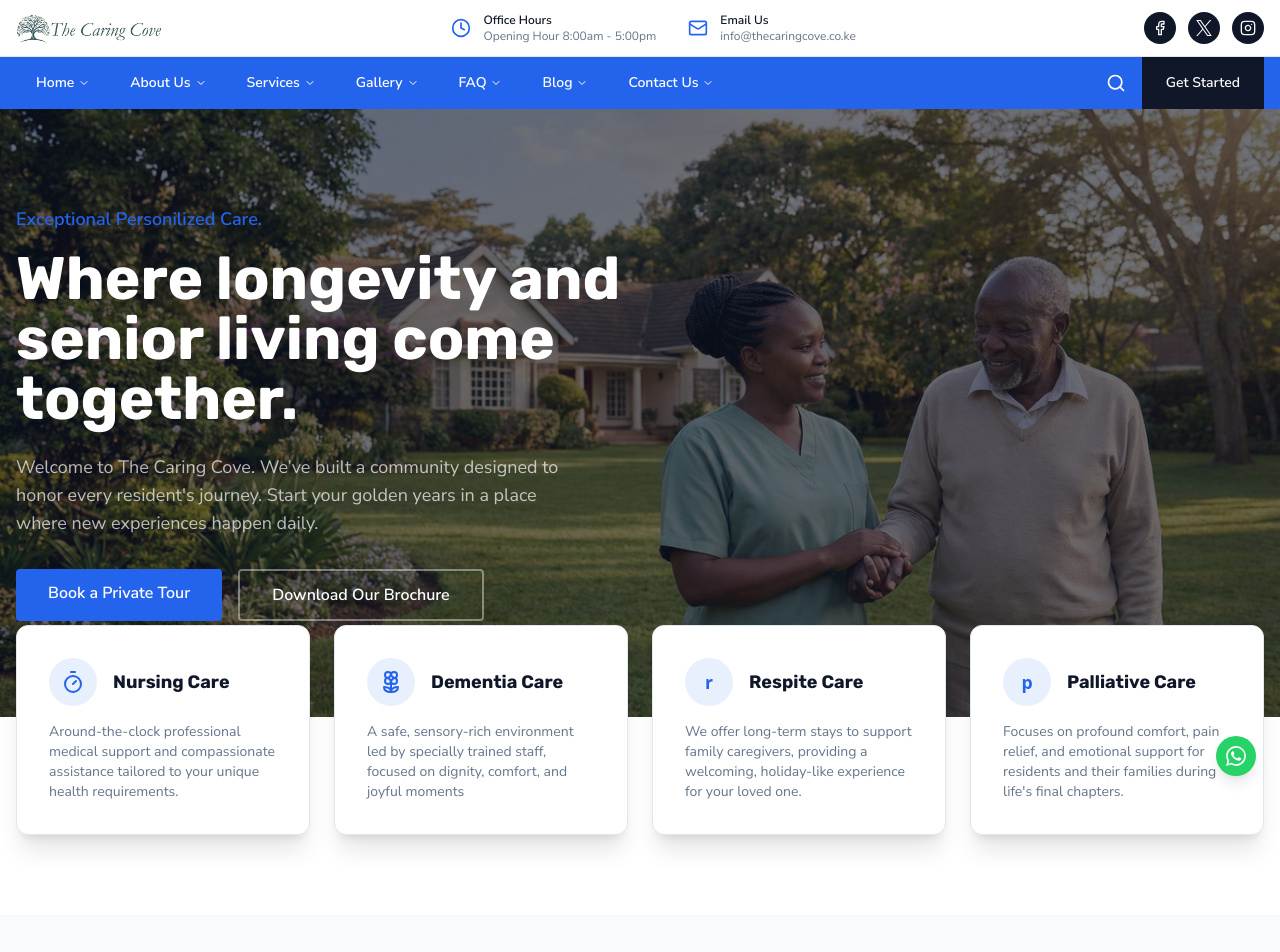
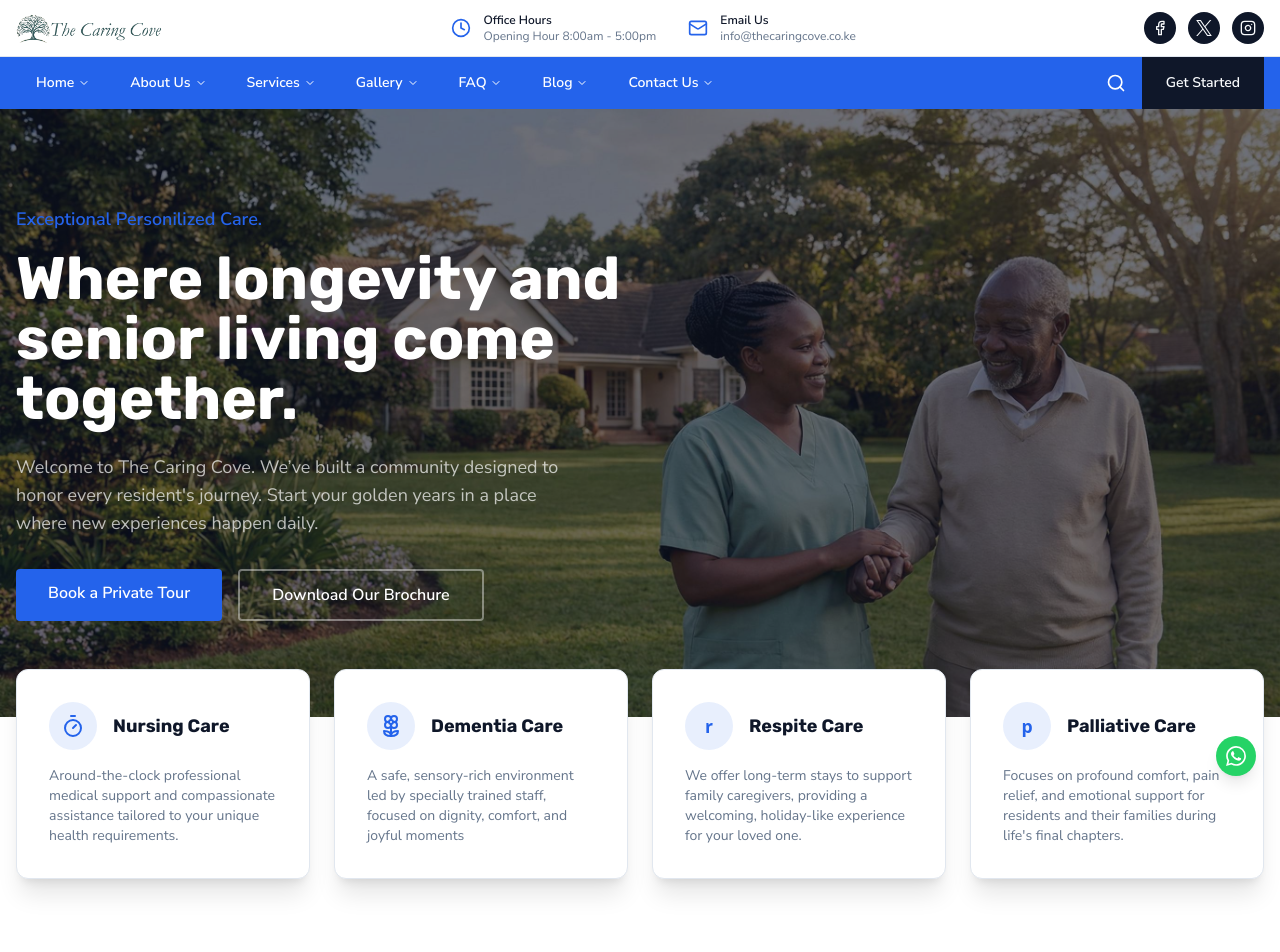
Before and after one commit to felixodette/the-caring-cove, a Next.js app: page / in a window 1280 px wide. Shown: the top 952 px of the page. Built offline with nearby package versions, Linux system fonts and the light colour scheme.

Commit message:
Increase spacing below hero CTAs
Reduce overlap so the four feature cards sit lower under the hero buttons.

Made-with: Cursor

```diff
--- a/src/components/sections/Features.tsx
+++ b/src/components/sections/Features.tsx
@@ -7,7 +7,7 @@ import siteContent from "@/content/site-content.json";
 const coveDifference = siteContent.homepage.coveDifference;
 
 const Features = () => (
-  <section className="relative z-10 -mt-[6.75rem] pt-4 pb-20">
+  <section className="relative z-10 -mt-16 pt-4 pb-20">
     <div className="container mx-auto">
       {coveDifference.title && (
         <h2 className="text-2xl md:text-3xl font-bold text-foreground text-center mb-12">
```
